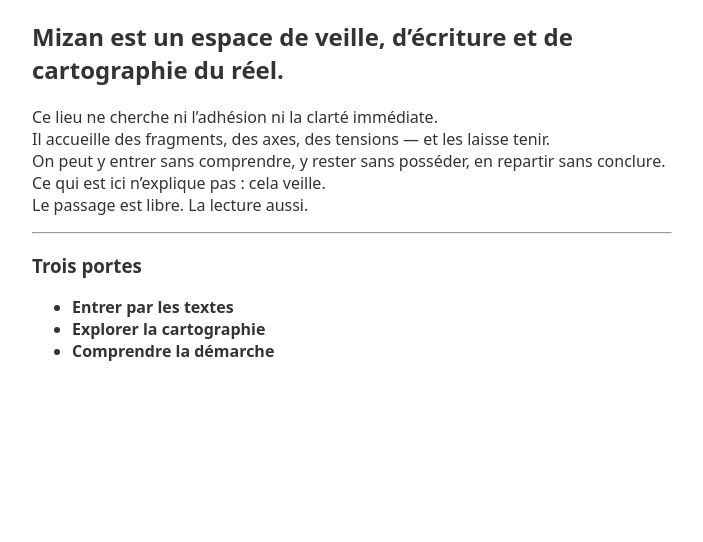
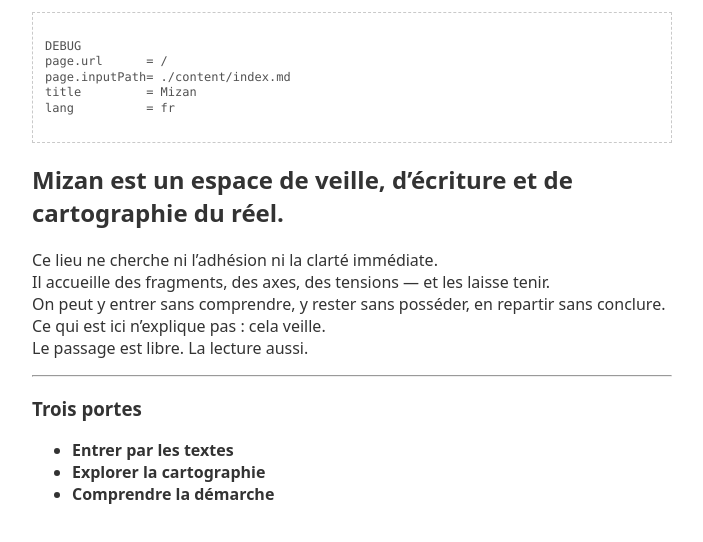
Before and after one commit to MBA44/mizan-stance, an Eleventy site: page content/index.md in a window 1280 px wide. Shown: the whole page, without its empty margins (288-991 px from the left). Built offline with nearby package versions, Linux system fonts and the light colour scheme; Eleventy itself is replaced by a stand-in of ours; files that its build step writes are made by us from their sources; what zod-validation-error would draw is missing.

Commit message:
Update base.njk

```diff
--- a/_includes/layouts/base.njk
+++ b/_includes/layouts/base.njk
@@ -20,12 +20,6 @@
   {% set otherUrl = translation %}
 
   <link rel="canonical" href="{{ site }}{{ p }}">
-
-  <!-- DEBUG-HREFLANG
-  lang={{ currentLang }}
-  page.url={{ p }}
-  translation={{ otherUrl or "∅" }}
-  -->
 
   {% if p == "/" %}
     <link rel="alternate" hreflang="fr" href="{{ site }}/fr/">
@@ -84,11 +78,34 @@
     a { color: var(--text-color-link); }
     a:visited { color: var(--text-color-link-visited); }
     a:hover, a:active { color: var(--text-color-link-active); }
+
+    /* DEBUG bandeau */
+    .debug {
+      font-family: ui-monospace, SFMono-Regular, Menlo, Monaco, Consolas, "Liberation Mono", "Courier New", monospace;
+      font-size: 12px;
+      line-height: 1.3;
+      padding: 10px 12px;
+      border: 1px dashed var(--color-gray-50);
+      margin: 12px 0;
+      opacity: 0.85;
+      white-space: pre-wrap;
+      word-break: break-word;
+    }
   </style>
 </head>
 
 <body>
   <main>
+
+    <!-- DEBUG: retire après diagnostic -->
+    <div class="debug">
+DEBUG
+page.url      = {{ page.url }}
+page.inputPath= {{ page.inputPath }}
+title         = {{ title }}
+lang          = {{ lang or metadata.language or 'fr' }}
+    </div>
+
     {{ content | safe }}
   </main>
 </body>
```
